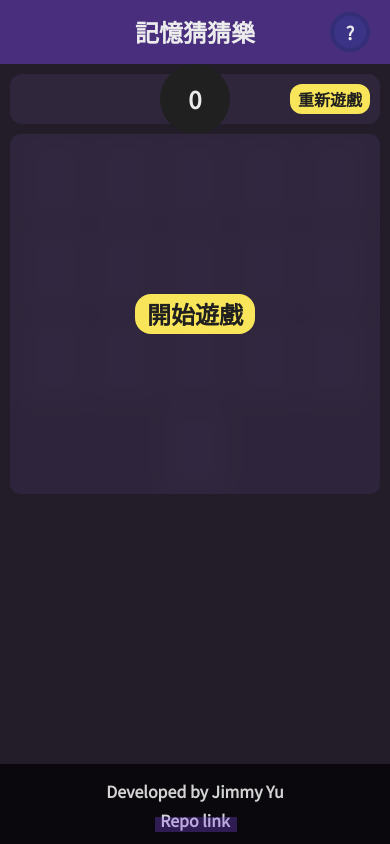
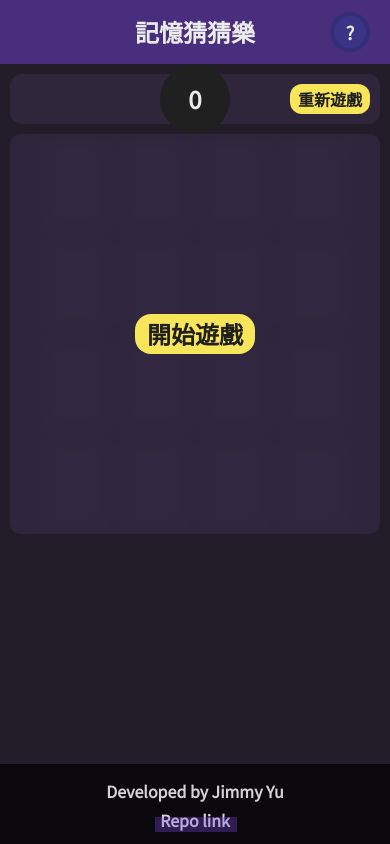
Before and after one commit to stu640978/memory-game, a Vue app: page / in a window 390 px wide. Built offline with nearby package versions, Linux system fonts and the light colour scheme.

Commit message:
更新title description等資料及修復部分裝置RWD問題

```diff
--- a/public/index.html
+++ b/public/index.html
@@ -1,21 +1,28 @@
 <!DOCTYPE html>
 <html lang="" class="dark">
+
 <head>
   <meta charset="utf-8" />
   <meta http-equiv="X-UA-Compatible" content="IE=edge" />
   <meta name="viewport" content="width=device-width,initial-scale=1.0" />
   <link rel="icon" href="<%= BASE_URL %>favicon.ico" />
-    <title><%= htmlWebpackPlugin.options.title %></title>
+  <title>
+    <%= htmlWebpackPlugin.options.title %>
+  </title>
+  <meta og:description="記憶猜猜樂遊戲" data-qmeta="ogDescription" />
+  <meta description="記憶猜猜樂遊戲" data-qmeta="description" />
+  <meta og:title="記憶猜猜樂遊戲" data-qmeta="ogTitle" />
+  <meta title="記憶猜猜樂遊戲" data-qmeta="title" />
 </head>
+
 <body>
   <noscript>
-      <strong
-        >We're sorry but <%= htmlWebpackPlugin.options.title %> doesn't work
+    <strong>We're sorry but <%= htmlWebpackPlugin.options.title %> doesn't work
         properly without JavaScript enabled. Please enable it to
-        continue.</strong
-      >
+        continue.</strong>
   </noscript>
   <div id="app"></div>
   <!-- built files will be auto injected -->
 </body>
+
 </html>
--- a/src/components/GameArea/CardComponent.vue
+++ b/src/components/GameArea/CardComponent.vue
@@ -140,6 +140,14 @@ const FlipCard = () => {
 
 @media screen and (max-width: 400px) {
   .card_container {
+    height: 90px;
+    width: 70px;
+    margin: 5px;
+  }
+}
+
+@media screen and (max-width: 385px) {
+  .card_container {
     height: 80px;
     width: 60px;
     margin: 5px;
```
Lines whose indentation alone changed are shown as unchanged.
